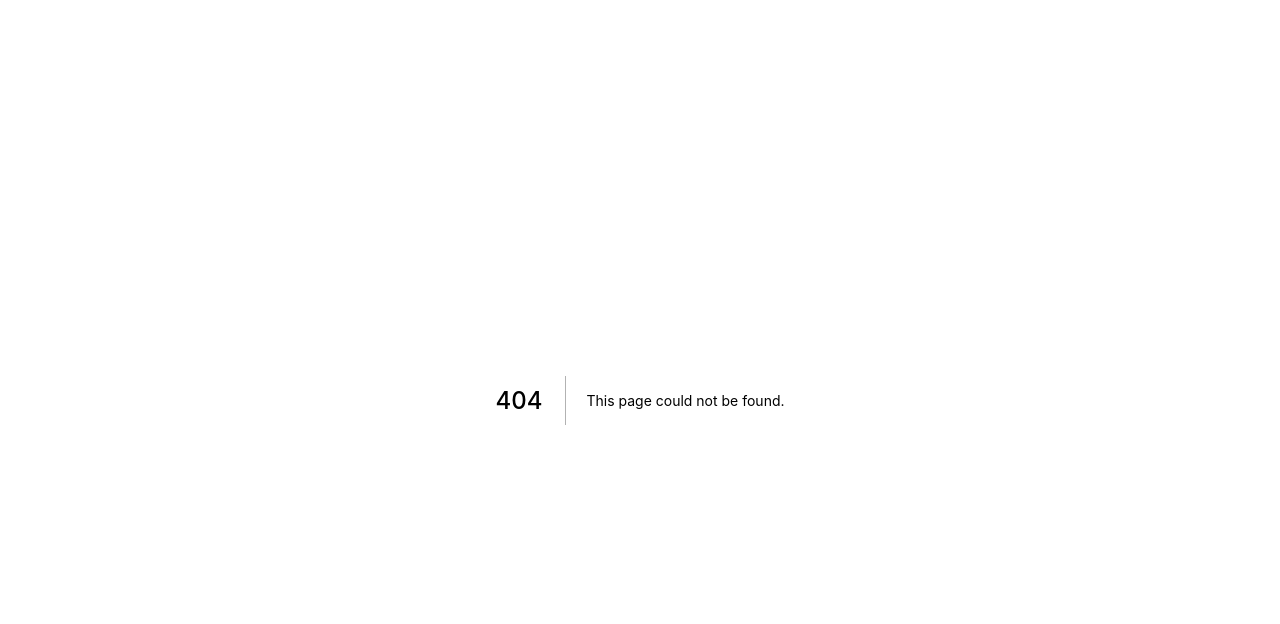
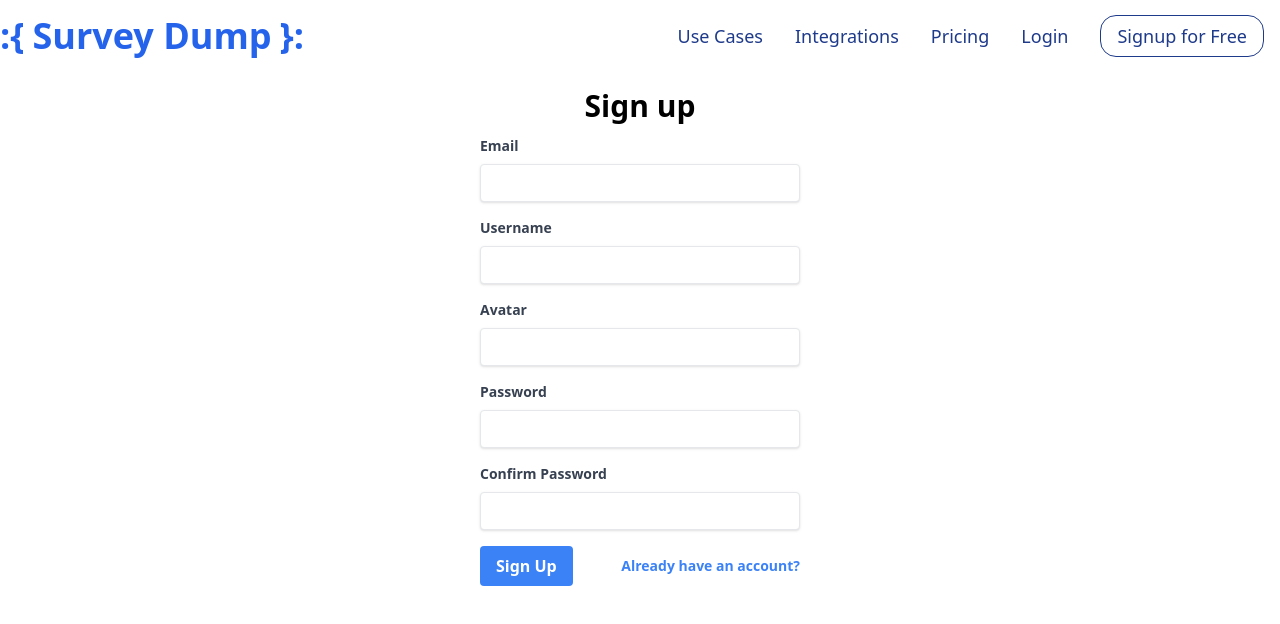
Before and after one commit to bineetNaidu/survey-dump, a Next.js app: page /signup in a window 1280 px wide. Before the commit this address had no page. Shown: the top 624 px of the page. Built offline with nearby package versions, Linux system fonts and the light colour scheme.

Commit message:
🎉 add base Signup Page

```diff
--- a/package.json
+++ b/package.json
@@ -10,6 +10,7 @@
   "dependencies": {
     "@apollo/client": "^3.5.7",
     "faunadb": "^4.4.1",
+    "formik": "^2.2.9",
     "graphql": "^16.2.0",
     "next": "12.0.8",
     "next-apollo": "^5.0.7",
--- a/pages/_app.tsx
+++ b/pages/_app.tsx
@@ -4,7 +4,7 @@ import type { AppProps } from 'next/app';
 function MyApp({ Component, pageProps }: AppProps) {
   return (
     <>
-      <div className="min-h-screen h-full">
+      <div className="min-h-screen h-full container mx-auto py-4">
         <Component {...pageProps} />
       </div>
     </>
--- a/pages/index.tsx
+++ b/pages/index.tsx
@@ -4,7 +4,7 @@ import { Navbar } from '../components/Navbar';
 
 const Home: NextPage = () => {
   return (
-    <div className="container mx-auto py-4">
+    <>
       <Navbar />
 
       <main className="flex my-20 justify-between items-center">
@@ -41,7 +41,7 @@ const Home: NextPage = () => {
           </div>
         </div>
       </main>
-    </div>
+    </>
   );
 };
 
--- /dev/null
+++ b/pages/signup.tsx
@@ -0,0 +1,189 @@
+import { NextPage } from 'next';
+import { Navbar } from '../components/Navbar';
+import { Formik, Form, ErrorMessage } from 'formik';
+import Link from 'next/link';
+
+const Signup: NextPage = () => {
+  return (
+    <>
+      <Navbar />
+
+      <div className="flex justify-center items-center my-8">
+        <div className="w-full max-w-xs">
+          <h1 className="text-center text-3xl font-bold mb-3">Sign up</h1>
+          <Formik
+            initialValues={{
+              email: '',
+              username: '',
+              avatar: '',
+              password: '',
+              confirmPassword: '',
+            }}
+            validate={(values) => {
+              const errors: any = {};
+              if (!values.email) {
+                errors.email = 'Required';
+              }
+              if (!values.username) {
+                errors.username = 'Required';
+              }
+              if (!values.avatar) {
+                errors.avatar = 'Required';
+              }
+              if (!values.password) {
+                errors.password = 'Required';
+              }
+              if (!values.confirmPassword) {
+                errors.confirmPassword = 'Required';
+              }
+              if (values.password !== values.confirmPassword) {
+                errors.confirmPassword = 'Passwords must match';
+              }
+              return errors;
+            }}
+            onSubmit={async (
+              values,
+              { setSubmitting, validateForm, setErrors }
+            ) => {
+              const err = await validateForm(values);
+              if (err) setErrors(err);
+
+              console.log(values);
+              setSubmitting(false);
+            }}
+          >
+            {({ errors, getFieldProps, handleSubmit }) => (
+              <Form onSubmit={handleSubmit}>
+                <div className="mb-4">
+                  <label
+                    className="block text-gray-700 text-sm font-bold mb-2"
+                    htmlFor="email"
+                  >
+                    Email
+                  </label>
+                  <input
+                    type="email"
+                    className="shadow appearance-none border rounded w-full py-2 px-3 text-gray-700 leading-tight focus:outline-none focus:shadow-outline"
+                    {...getFieldProps('email')}
+                  />
+                  <ErrorMessage
+                    name="email"
+                    component="div"
+                    render={(msg) => (
+                      <div className="text-red-500 text-xs mt-1 italic">
+                        {msg}*
+                      </div>
+                    )}
+                  />
+                </div>
+                <div className="mb-4">
+                  <label
+                    className="block text-gray-700 text-sm font-bold mb-2"
+                    htmlFor="username"
+                  >
+                    Username
+                  </label>
+                  <input
+                    type="text"
+                    className="shadow appearance-none border rounded w-full py-2 px-3 text-gray-700 leading-tight focus:outline-none focus:shadow-outline"
+                    {...getFieldProps('username')}
+                  />
+                  <ErrorMessage
+                    name="username"
+                    component="div"
+                    render={(msg) => (
+                      <div className="text-red-500 text-xs mt-1 italic">
+                        {msg}*
+                      </div>
+                    )}
+                  />
+                </div>
+                <div className="mb-4">
+                  <label
+                    className="block text-gray-700 text-sm font-bold mb-2"
+                    htmlFor="avatar"
+                  >
+                    Avatar
+                  </label>
+                  <input
+                    type="text"
+                    className="shadow appearance-none border rounded w-full py-2 px-3 text-gray-700 leading-tight focus:outline-none focus:shadow-outline"
+                    {...getFieldProps('avatar')}
+                  />
+                  <ErrorMessage
+                    name="avatar"
+                    component="div"
+                    render={(msg) => (
+                      <div className="text-red-500 text-xs mt-1 italic">
+                        {msg}*
+                      </div>
+                    )}
+                  />
+                </div>
+                <div className="mb-4">
+                  <label
+                    className="block text-gray-700 text-sm font-bold mb-2"
+                    htmlFor="password"
+                  >
+                    Password
+                  </label>
+                  <input
+                    type="password"
+                    className="shadow appearance-none border rounded w-full py-2 px-3 text-gray-700 leading-tight focus:outline-none focus:shadow-outline"
+                    {...getFieldProps('password')}
+                  />
+                  <ErrorMessage
+                    name="password"
+                    component="div"
+                    render={(msg) => (
+                      <div className="text-red-500 text-xs mt-1 italic">
+                        {msg}*
+                      </div>
+                    )}
+                  />
+                </div>
+                <div className="mb-4">
+                  <label
+                    className="block text-gray-700 text-sm font-bold mb-2"
+                    htmlFor="confirmPassword"
+                  >
+                    Confirm Password
+                  </label>
+                  <input
+                    type="password"
+                    className="shadow appearance-none border rounded w-full py-2 px-3 text-gray-700 leading-tight focus:outline-none focus:shadow-outline"
+                    {...getFieldProps('confirmPassword')}
+                  />
+                  <ErrorMessage
+                    name="confirmPassword"
+                    component="div"
+                    render={(msg) => (
+                      <div className="text-red-500 text-xs mt-1 italic">
+                        {msg}*
+                      </div>
+                    )}
+                  />
+                </div>
+                <div className="flex items-center justify-between">
+                  <button
+                    type="submit"
+                    className="bg-blue-500 hover:bg-blue-700 text-white font-bold py-2 px-4 rounded focus:outline-none focus:shadow-outline"
+                  >
+                    Sign Up
+                  </button>
+                  <Link href="/login">
+                    <a className="inline-block align-baseline font-bold text-sm text-blue-500 hover:text-blue-800">
+                      Already have an account?
+                    </a>
+                  </Link>
+                </div>
+              </Form>
+            )}
+          </Formik>
+        </div>
+      </div>
+    </>
+  );
+};
+
+export default Signup;
```
Also changed, not shown: 1 other file (tests, documents, lock files or other folders).
